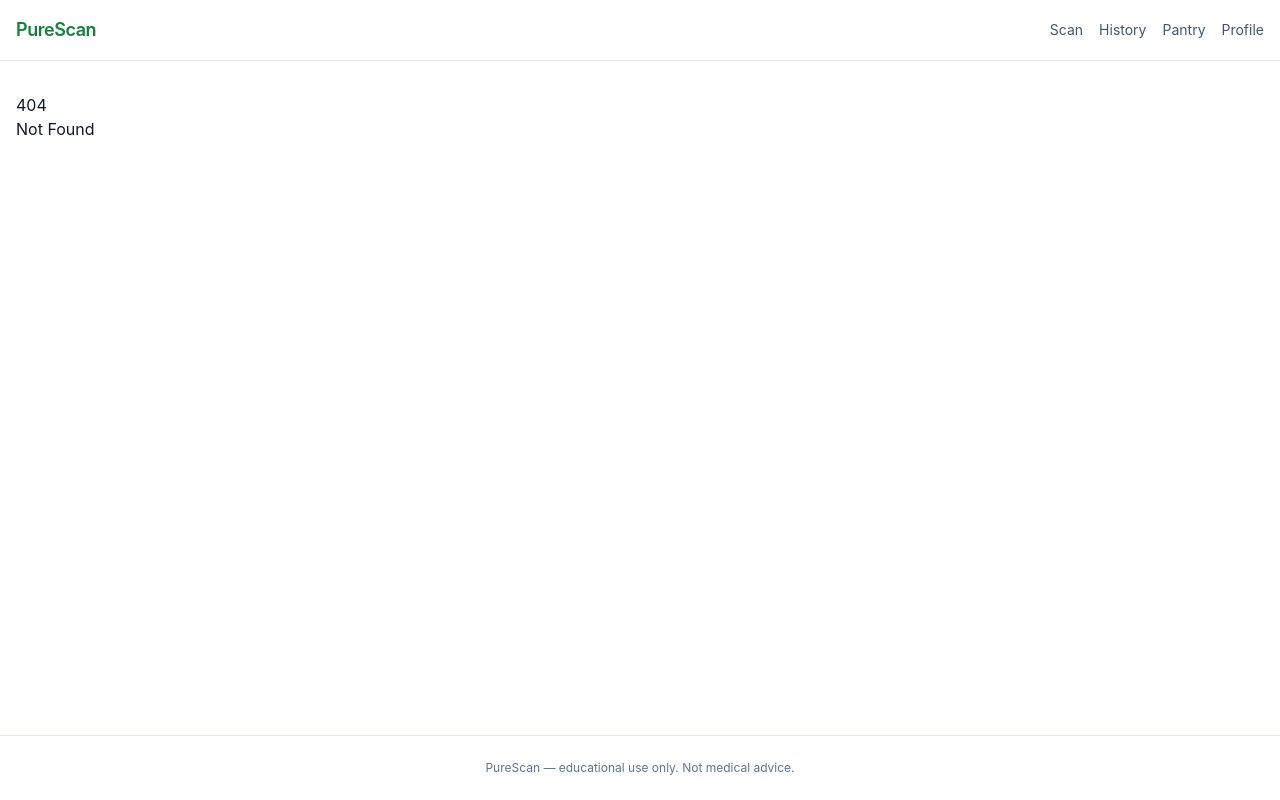
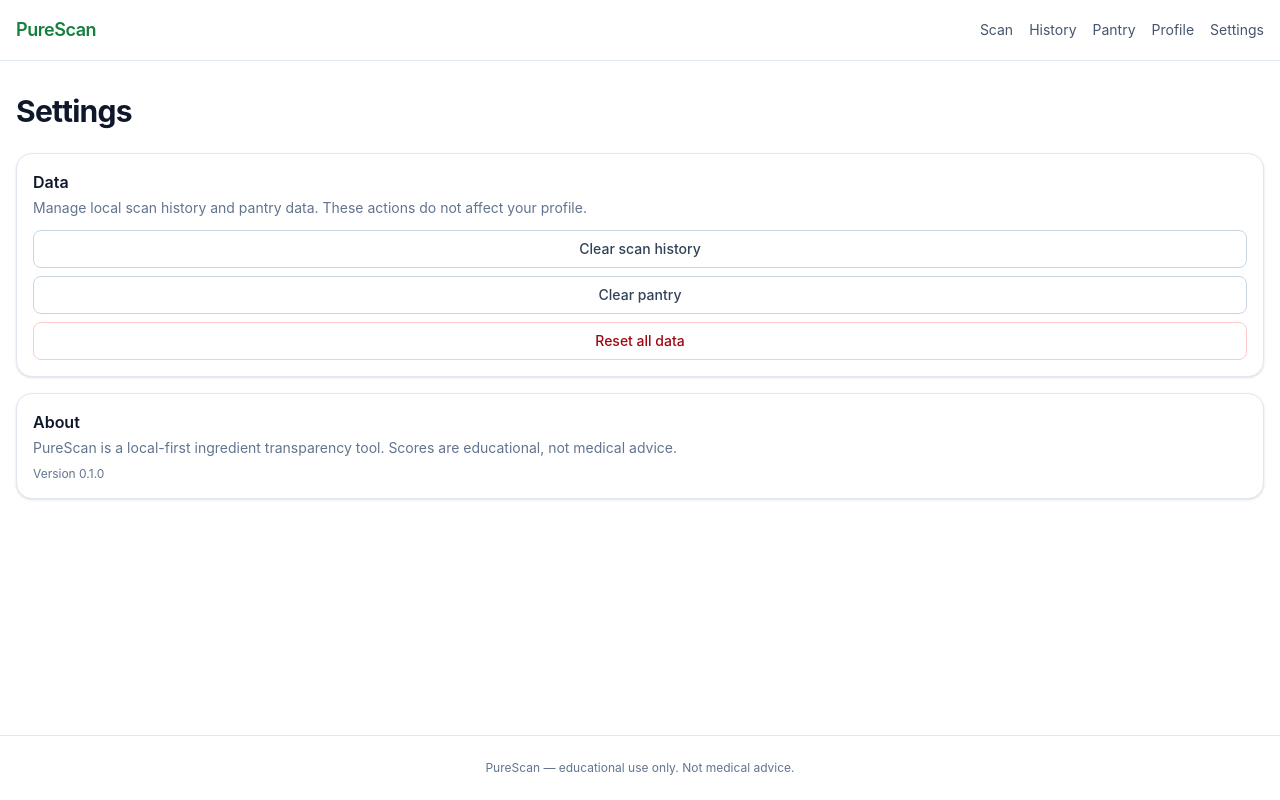
Before and after one commit to cbt71293-theriot/purescan, a SvelteKit app: page /settings in a window 1280 px wide. Before the commit this address had no page. Built offline with nearby package versions, Linux system fonts and the light colour scheme.

Commit message:
feat: add settings, 404 page, PWA install prompt, layout nav updates, accessibility polish

```diff
--- a/src/app.html
+++ b/src/app.html
@@ -5,6 +5,8 @@
     <link rel="icon" href="%sveltekit.assets%/favicon.png" />
     <meta name="viewport" content="width=device-width, initial-scale=1" />
     <meta name="theme-color" content="#22c55e" />
+    <meta name="description" content="Scan, analyze, and understand the additives in your food." />
+    <link rel="manifest" href="%sveltekit.assets%/manifest.json" />
     <title>PureScan</title>
     %sveltekit.head%
   </head>
--- /dev/null
+++ b/src/lib/components/InstallPrompt.svelte
@@ -0,0 +1,56 @@
+<script lang="ts">
+  import { db } from "$lib/stores/db.js";
+  import { onMount } from "svelte";
+
+  let deferredPrompt: any = null;
+  let installable = $state(false);
+  let installHidden = $state(false);
+
+  onMount(() => {
+    const handler = (event: Event) => {
+      event.preventDefault();
+      deferredPrompt = event;
+      installable = true;
+    };
+    window.addEventListener("beforeinstallprompt", handler);
+    return () => window.removeEventListener("beforeinstallprompt", handler);
+  });
+
+  async function install() {
+    if (!deferredPrompt) return;
+    deferredPrompt.prompt();
+    const result = await deferredPrompt.userChoice;
+    if (result.outcome === "accepted") {
+      installHidden = true;
+    }
+    deferredPrompt = null;
+    installable = false;
+  }
+</script>
+
+{#if installable && !installHidden}
+  <div class="fixed inset-x-0 bottom-0 z-50 p-4 md:bottom-6">
+    <div class="mx-auto max-w-3xl rounded-2xl border border-slate-200 bg-white/90 p-4 shadow-lg backdrop-blur">
+      <div class="flex items-center justify-between gap-3">
+        <div>
+          <p class="text-sm font-medium text-slate-900">Install PureScan</p>
+          <p class="text-xs text-slate-500">Add it to your home screen for faster scanning and offline access.</p>
+        </div>
+        <div class="flex items-center gap-2">
+          <button
+            class="rounded-lg border border-slate-300 px-3 py-2 text-xs font-medium text-slate-700 hover:bg-slate-50"
+            onclick={() => installHidden = true}
+          >
+            Not now
+          </button>
+          <button
+            class="rounded-lg bg-brand-600 px-3 py-2 text-xs font-medium text-white hover:bg-brand-700"
+            onclick={install}
+          >
+            Install
+          </button>
+        </div>
+      </div>
+    </div>
+  </div>
+{/if}
--- a/src/routes/+layout.svelte
+++ b/src/routes/+layout.svelte
@@ -1,5 +1,6 @@
 <script lang="ts">
   import "../app.css";
+  import InstallPrompt from "$lib/components/InstallPrompt.svelte";
 </script>
 
 <svelte:head>
@@ -17,6 +18,7 @@
         <a href="/history" class="hover:text-brand-600">History</a>
         <a href="/pantry" class="hover:text-brand-600">Pantry</a>
         <a href="/profile" class="hover:text-brand-600">Profile</a>
+        <a href="/settings" class="hover:text-brand-600">Settings</a>
       </nav>
     </div>
   </header>
@@ -24,6 +26,8 @@
   <main class="container flex-1 py-8 pb-24 md:py-8">
     <slot />
   </main>
+
+  <InstallPrompt />
 
   <nav class="fixed bottom-0 left-0 right-0 border-t border-slate-200 bg-white/90 backdrop-blur md:hidden">
     <div class="container flex items-center justify-around py-2">
@@ -51,6 +55,13 @@
         </svg>
         Profile
       </a>
+      <a href="/settings" class="flex flex-col items-center gap-1 text-xs text-slate-600">
+        <svg class="h-6 w-6" fill="none" stroke="currentColor" viewBox="0 0 24 24">
+          <path stroke-linecap="round" stroke-linejoin="round" stroke-width="2" d="M10.325 4.317c.426-1.756 2.924-1.756 3.35 0a1.724 1.724 0 002.573 1.066c1.543-.94 3.31.826 2.37 2.37a1.724 1.724 0 001.065 2.572c1.756.426 1.756 2.924 0 3.35a1.724 1.724 0 00-1.066 2.573c.94 1.543-.826 3.31-2.37 2.37a1.724 1.724 0 00-2.572 1.065c-.426 1.756-2.924 1.756-3.35 0a1.724 1.724 0 00-2.573-1.066c-1.543.94-3.31-.826-2.37-2.37a1.724 1.724 0 00-1.065-2.572c-1.756-.426-1.756-2.924 0-3.35a1.724 1.724 0 001.066-2.573c-.94-1.543.826-3.31 2.37-2.37.996.608 2.296.07 2.572-1.065z" />
+          <path stroke-linecap="round" stroke-linejoin="round" stroke-width="2" d="M15 12a3 3 0 11-6 0 3 3 0 016 0z" />
+        </svg>
+        Settings
+      </a>
     </div>
   </nav>
 
--- /dev/null
+++ b/src/routes/error/+page.svelte
@@ -0,0 +1,5 @@
+<section class="space-y-6">
+  <h1 class="text-3xl font-bold tracking-tight text-slate-900">Page not found</h1>
+  <p class="text-sm text-slate-600">The page you’re looking for doesn’t exist or has moved.</p>
+  <a href="/" class="inline-block rounded-lg bg-brand-600 px-4 py-3 text-sm font-medium text-white hover:bg-brand-700">Go home</a>
+</section>
--- /dev/null
+++ b/src/routes/settings/+page.svelte
@@ -0,0 +1,52 @@
+<script lang="ts">
+  import { db } from "$lib/stores/db.js";
+</script>
+
+<section class="space-y-6">
+  <h1 class="text-3xl font-bold tracking-tight text-slate-900">Settings</h1>
+
+  <div class="grid gap-4">
+    <div class="rounded-2xl border border-slate-200 bg-white p-4 shadow-sm">
+      <h2 class="text-base font-semibold text-slate-900">Data</h2>
+      <p class="mt-1 text-sm text-slate-500">Manage local scan history and pantry data. These actions do not affect your profile.</p>
+      <div class="mt-3 flex flex-col gap-2">
+        <button
+          class="rounded-lg border border-slate-300 px-4 py-2 text-sm font-medium text-slate-700 hover:bg-slate-50"
+          onclick={async () => {
+            if (!confirm("Clear all scan history?")) return;
+            await db.scans.clear();
+            location.reload();
+          }}
+        >
+          Clear scan history
+        </button>
+        <button
+          class="rounded-lg border border-slate-300 px-4 py-2 text-sm font-medium text-slate-700 hover:bg-slate-50"
+          onclick={async () => {
+            if (!confirm("Clear pantry items?")) return;
+            await db.pantry.clear();
+            location.reload();
+          }}
+        >
+          Clear pantry
+        </button>
+        <button
+          class="rounded-lg border border-red-200 px-4 py-2 text-sm font-medium text-red-800 hover:bg-red-50"
+          onclick={async () => {
+            if (!confirm("Reset all local data? This cannot be undone.")) return;
+            await db.delete();
+            location.reload();
+          }}
+        >
+          Reset all data
+        </button>
+      </div>
+    </div>
+
+    <div class="rounded-2xl border border-slate-200 bg-white p-4 shadow-sm">
+      <h2 class="text-base font-semibold text-slate-900">About</h2>
+      <p class="mt-1 text-sm text-slate-500">PureScan is a local-first ingredient transparency tool. Scores are educational, not medical advice.</p>
+      <p class="mt-2 text-xs text-slate-500">Version 0.1.0</p>
+    </div>
+  </div>
+</section>
```
